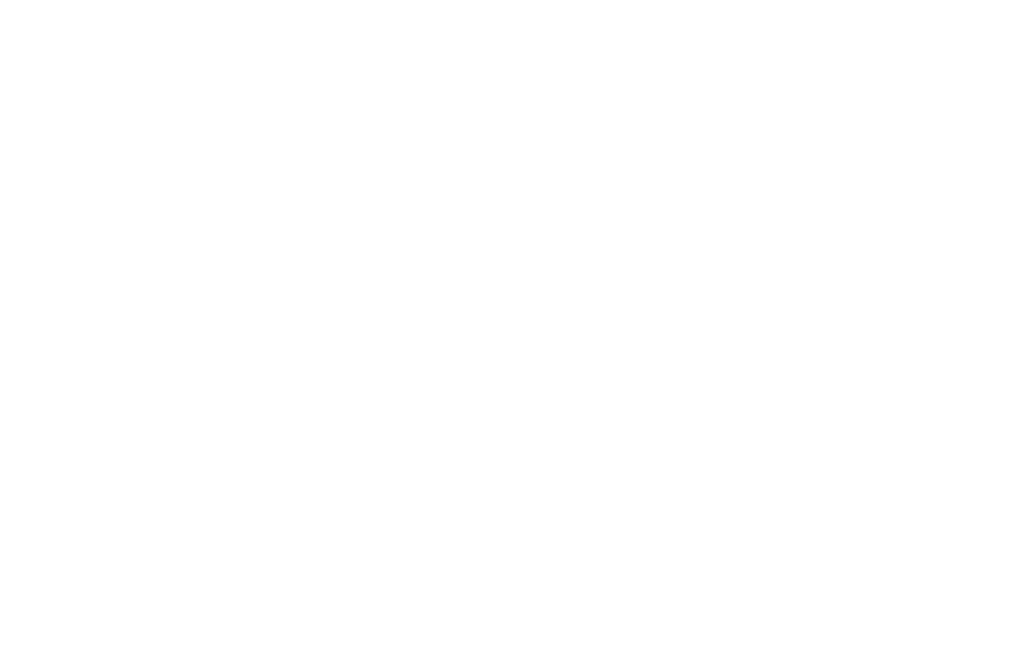
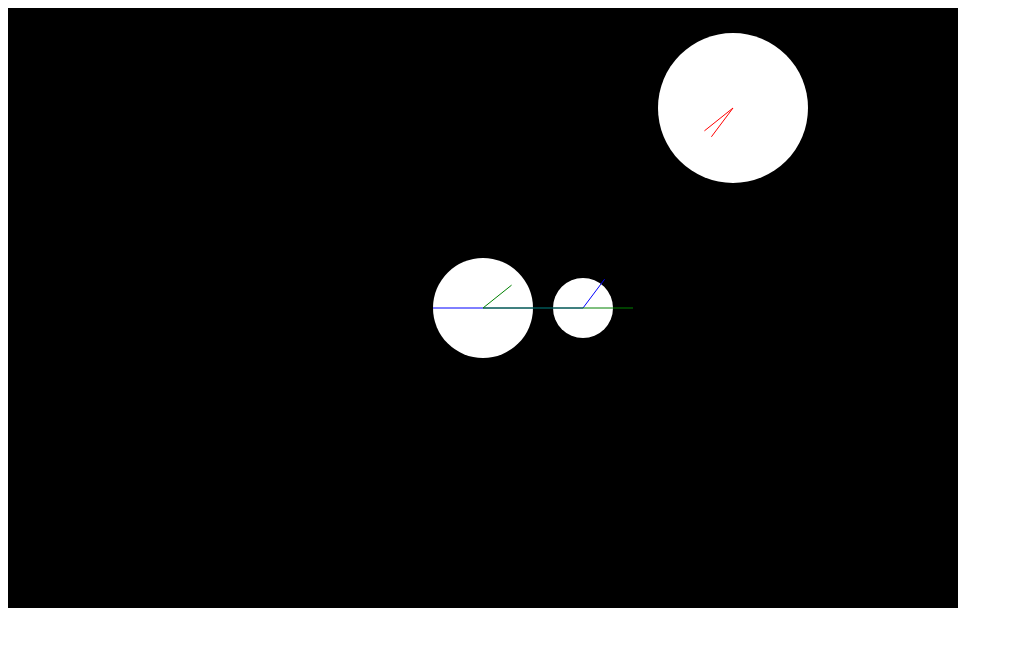
Before and after one commit to cristian99garcia/gravity, a plain HTML site: page index.html in a window 1280 px wide. Shown: the whole page, without its empty margins (0-1013 px from the left). Drawn offline with Linux system fonts and the light colour scheme.

Commit message:
Basic functionality

```diff
--- a/index.html
+++ b/index.html
@@ -3,10 +3,12 @@
     <title>Gravity test</title>
 </head>
 
-<!--<body onload="start()">-->
 <body>
-    <canvas id="canvas" width="620" height="480"></canvas>
-
-    <script type="javascript" src="drawarea.js"/>
-    <script type="javascript" src="main.js"/>
+    <!--<canvas id="canvas" width="620" height="480"></canvas>-->
+    <canvas id="canvas" width="950" height="600"></canvas>
+    <script src="js/utils.js"></script>
+    <script src="js/vector.js"></script>
+    <script src="js/body.js"></script>
+    <script src="js/drawingarea.js"></script>
+    <script src="js/main.js"></script>
 </body>
--- /dev/null
+++ b/js/body.js
@@ -0,0 +1,56 @@
+function Body(mass, x, y) {
+    var body = {
+        x: x,
+        y: y,
+        radius: mass,
+        mass: mass,
+        valx: 0,
+        vely: 0,
+        forces: [],
+        color: "white",
+
+        draw: function(ctx, addx, addy) {
+            ctx.beginPath();
+            ctx.fillStyle = this.color;
+            ctx.arc(this.x + addx, addy - this.y,
+            //ctx.arc(this.x, this.y,
+                this.radius,
+                0, Math.PI * 2,
+                false
+            );
+
+            ctx.fill();
+            ctx.closePath();
+        },
+
+        calculateForce: function(body) {
+            // Newton gravity force
+            var p1 = this.getCoords();
+            var p2 = body.getCoords();
+            var dir = LineFrom2Points(p1, p2);
+
+            var G = 100;  // Real value: 6.667e-11 Nm**2/kg**2
+            var r = Math.pow(Utils.distance(p1, p2), 2);
+            var f = (G * this.mass * body.mass) / r;
+            //console.log(f);
+
+            var v = Vector(f, dir, getSense(dir, p1, p2), p1);
+            v.point.x += this.x;
+            v.point.y += this.y;
+            return v;
+        },
+
+        getCoords: function() {
+            return {
+                x: this.x,
+                y: this.y,
+            }
+        },
+
+        addForce: function(vector) {
+            this.forces.push(vector);
+        },
+    };
+
+    return body;
+}
--- /dev/null
+++ b/js/drawingarea.js
@@ -0,0 +1,101 @@
+var DrawingArea = (function() {
+
+    var canvas;
+    var ctx;
+    var update = true;
+    var bodies;
+
+    function init() {
+        document.addEventListener("keydown", keydown);
+        document.addEventListener("mousemove", mousemove);
+
+        canvas = document.getElementById("canvas");
+        ctx = canvas.getContext("2d");
+
+        loadBodies();
+    }
+
+    function loadBodies() {
+        bodies = [
+            Body(30, 100, 0),
+            Body(50, 0, 0),
+            Body(75, 250, 200),
+        ]
+
+        updateForces();
+    }
+
+    function updateForces() {
+        for (i=0; i<bodies.length; i++) {
+            for (k=0; k<bodies.length; k++) {
+                var b1 = bodies[i];
+                var b2 = bodies[k];
+                b1.forces[k] = b1.calculateForce(b2);
+            }
+        }
+    }
+
+    function draw() {
+        drawBackground();
+        drawBodies();
+        drawVectors();
+    }
+
+    function drawBackground() {
+        ctx.fillStyle = "black";
+        ctx.fillRect(0, 0, canvas.width, canvas.height);
+    }
+
+    function drawBodies() {
+        for (i=0; i<bodies.length; i++) {
+            bodies[i].draw(ctx, canvas.width / 2, canvas.height / 2);
+        }
+    }
+
+    function drawVectors() {
+        var colors = ["blue", "green", "red"];
+
+        if (bodies.length < 2) return;
+
+        for (i=0; i<bodies.length; i++) {
+            bodies[i].forces.forEach(function(vector) {
+                vector.point = {x:bodies[i].x, y:bodies[i].y};
+                drawVector(vector, colors[i], bodies[i]);
+            });
+        }
+    }
+
+    function drawVector(vector, c, b) {
+        p1 = vector.point;
+        p2 = vector.lastPoint;
+
+        ctx.beginPath();
+        ctx.strokeStyle = c;
+        ctx.moveTo(p1.x + canvas.width / 2, -p1.y + canvas.height / 2);
+        ctx.lineTo(p2.x + canvas.width / 2, -p2.y + canvas.height / 2);
+        ctx.stroke();
+    }
+
+    function keydown(event) {
+        if (event.code === "Space") {
+            update = !update;
+        }
+    }
+
+    function mousemove(event) {
+        var b = bodies[0];
+        b.x = event.x - canvas.width / 2 + 80;
+        b.y = -event.y + canvas.height / 2 + 8;
+        updateForces();
+    }
+
+    function _continue() {
+        return update;
+    }
+
+    return {
+        init: init,
+        draw: draw,
+        _continue: _continue,
+    }
+})();
--- /dev/null
+++ b/js/main.js
@@ -0,0 +1,20 @@
+var da = DrawingArea;
+var fps = 60;
+
+function setFPS(fps) {
+    function update() {
+        setTimeout(function () {
+            if (da._continue()) { da.draw(); }
+            update();
+        }, 1000 / fps);
+    }
+
+    update();
+}
+
+function main() {
+    da.init();
+    setFPS(fps);
+};
+
+window.onload = main;
--- /dev/null
+++ b/js/utils.js
@@ -0,0 +1,9 @@
+var Utils = (function() {
+    function distance(a, b) {
+        return Math.sqrt(Math.pow(a.x - b.x, 2) + Math.pow(a.y - b.y, 2));
+    }
+
+    return {
+        distance: distance,
+    }
+})();
--- /dev/null
+++ b/js/vector.js
@@ -0,0 +1,92 @@
+function Line(m, n) {
+    return {
+        m: m,
+        n: n,
+        repr: "y = " + m + "x + " + n,
+    }
+}
+
+function LineFrom2Points(p1, p2) {
+    var m = (p2.y - p1.y) / (p2.x - p1.x);
+    var n = p1.y - p1.x * m
+
+    return Line(m, n);
+}
+
+
+function getSense(line, p1, p2) {
+    if (p1.x > p2.x) {
+        return ">";
+    } else {
+        return "<";
+    }
+}
+
+function Vector(magnitude, direction, sense, pointOfApplication) {
+    var V = {
+        magnitude: magnitude,
+        direction: direction,
+        sense: sense,
+        point: pointOfApplication,
+
+        calculateLastPoint: function(scale) {
+            // Line and Circumference intersection
+            // Circumference of center (x0, y0) and radium r:
+            // (x - x0)**2 + (y - y0)**2 = r**2
+            // x**2 - 2*x0*x + x0**2 + y**2 - 2*y0*y + y0**2 - r**2 = 0
+            // x**2 + y**2 - 2*x0*x - 2*y0*y + x0**2 + y0**2 + r**2 = 0
+            // a = -2*x0
+            // b = -2*y0
+            // c = x0**2 + y0**2 - r**2
+            // x**2 + y**2 + ax + by + c = 0
+            //
+            // Intersection:
+            // y = mx + n
+            // (1 + m**2)*x**2 + (2mn + a + bm)*x + n**2 + b*n + c = 0
+            // A = 1 + m**2
+            // B = 2mn + a + bm
+            // C = n**2 + bn + c
+            // A*x**2 + B*x + C = 0
+            // This equation should have 2 solutions because the circumference
+            // of center on a (x0, y0) belonging to line.
+            //
+            // D = sqrt(b**2 - 4*A*C)
+            // x0 = (-b + D) / 2*a
+            // y0 = m*x0 + n
+            // x1 = (-b - D) / 2*a
+            // y0 = m*x1 + n
+
+            var p = this.point;  // Center
+            var m = this.direction.m;
+            var n = this.direction.n;
+
+            // x**2 + y**2 + ax + by + c = 0
+            var a = -2 * p.x;
+            var b = -2 * p.y;
+            var r = this.magnitude * scale;
+            var c = Math.pow(p.x, 2) + Math.pow(p.y, 2) - Math.pow(r, 2);
+
+            // Ax**2 + Bx + C = 0
+            var A = 1 + Math.pow(m, 2);
+            var B = 2 * m * n + a + b * m;
+            var C = Math.pow(n, 2) + b * n + c;
+            var D = Math.sqrt(Math.pow(B, 2) - 4 * A * C);
+
+            var x, y;
+            if (this.sense === ">") {
+                x = (-B - D) / (2*A);
+            } else {
+                x = (-B + D) / (2*A);
+            }
+
+            var y = m*x + n;
+
+            return { x: x, y: y };
+        },
+
+        lastPoint: {},
+    }
+
+    V.lastPoint = V.calculateLastPoint(10);
+    return V;
+}
--- a/main.js
+++ /dev/null
@@ -1,6 +0,0 @@
-var da = DrawingArea;
-
-window.onload = function() {
-    console.log("onload");
-    da.init();
-};
```
Also changed, not shown: body.js (deleted, +0 -25 lines), drawarea.js (deleted, +0 -27 lines).
